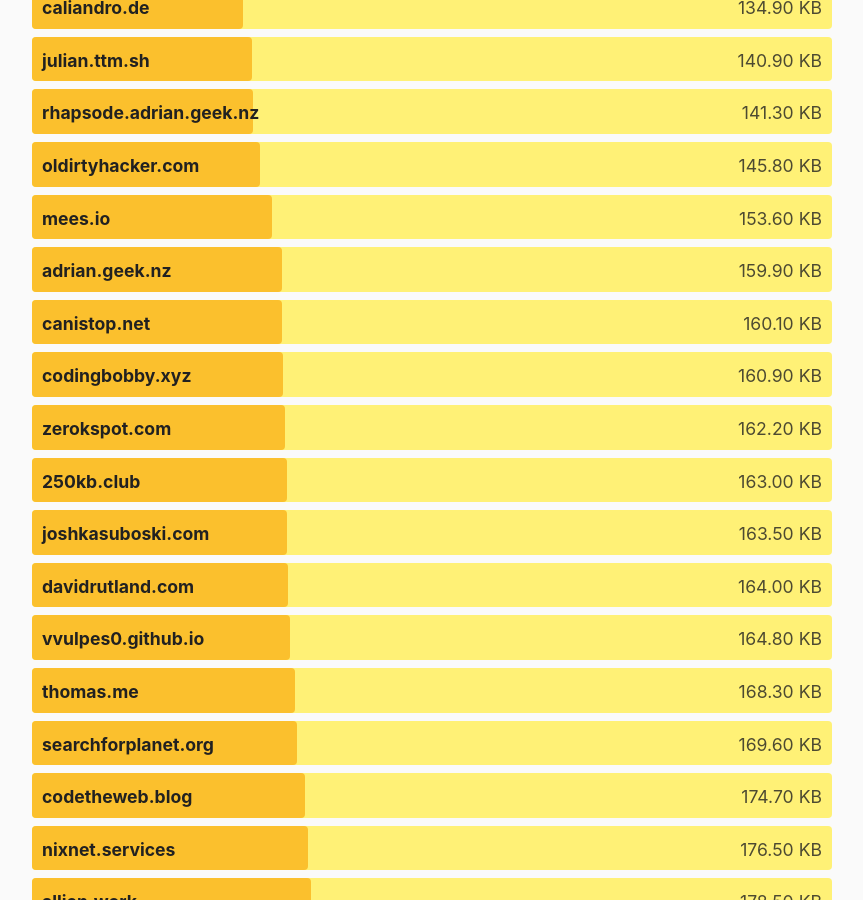
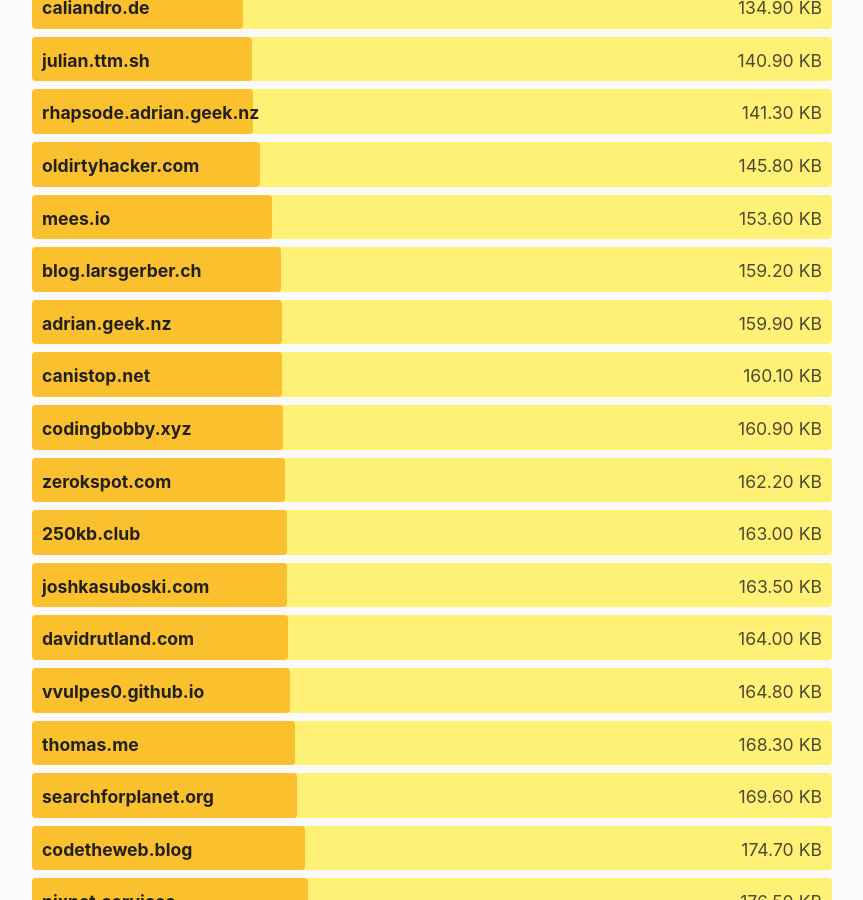
Before and after one commit to kevquirk/512kb.club, a Jekyll site: the page built from index.md, in a window 1280 px wide and 900 px high, scrolled down 11302 px. Shown: the whole window, without its empty margins (208-1071 px from the left). Built offline with Jekyll 4.4.1, drawn with Linux system fonts in a browser that asks for light colours.

Commit message:
added blog.larsgerber.ch
Landing page: blog.larsgerber.ch (159 KB) | https://gtmetrix.com/reports/blog.larsgerber.ch/XPdCpvUa/
Biggest page (14 images, 502 KB) | https://gtmetrix.com/reports/blog.larsgerber.ch/y9y5CExh/

```diff
--- a/_data/sites.yml
+++ b/_data/sites.yml
@@ -172,6 +172,11 @@
   url: https://blog.khaleelgibran.com//
   size: 216.9
   last_checked: 2021-05-17
+
+- domain: blog.larsgerber.ch
+  url: https://blog.larsgerber.ch/
+  size: 159.2
+  last_checked: 2021-06-16
 
 - domain: blog.mooreanalysis.com
   url: https://blog.mooreanalysis.com/
```
